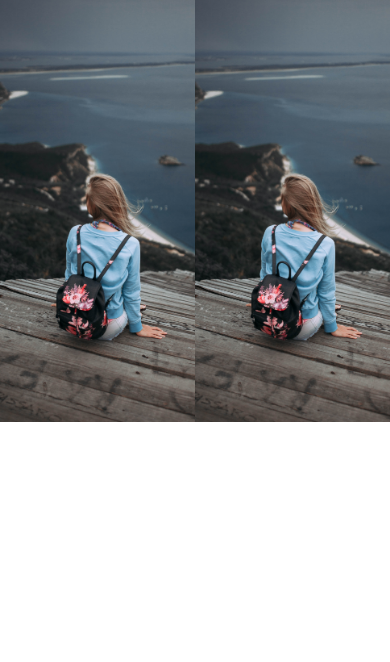
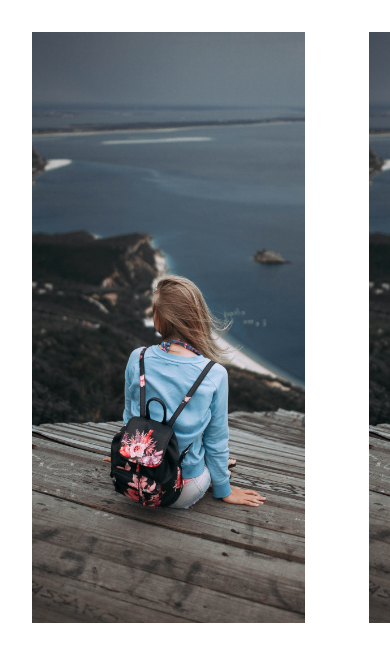
Before and after one commit to mgoral2/RockBandPhilzCoffeeReactNative, a React Native app: screen / in a window 390 px wide. Shown: the top 662 px of the page. Built offline with nearby package versions, Linux system fonts and the light colour scheme.

Commit message:
more progress

```diff
--- /dev/null
+++ b/Card.tsx
@@ -0,0 +1,38 @@
+import React from "react";
+import {Dimensions, View, ScrollView, StyleSheet, Text, Image } from "react-native";
+
+const windowWidth = Dimensions.get('window').width;
+const windowHeight = Dimensions.get('window').height;
+
+var image1 = require('./images/1.jpg');
+
+const Card = ({passedImage}) => {
+
+  return (
+    <View styles = {styles.container} >
+      <View styles = {styles.image}>
+        <Image
+        source = {passedImage}
+        style = {{
+          height: windowHeight*.7,
+          width: windowWidth*.7,
+          margin: 32
+        }}/>
+      </View>
+    </View>
+  )
+
+}
+
+const styles = StyleSheet.create({
+  container: {
+    width: windowWidth*.8,
+    height: windowHeight*.8,
+  },
+  image:  {
+    width: windowWidth*.7,
+    height: windowHeight&.7,
+  }
+})
+
+export default Card;
--- a/PracticeScrollView.tsx
+++ b/PracticeScrollView.tsx
@@ -8,6 +8,24 @@
 
 var image1 = require('./images/1.jpg');
 
+import Card from './Card.tsx';
+
+const  PracticeScrollView = () => {
+
+  return(
+    <ScrollView
+    horizontal
+    >
+      <Card passedImage = {image1}/>
+      <Card passedImage = {image1}/>
+      <Card />
+      <Card passedImage = {image1}/>
+      <Card passedImage = {image1}/>
+    </ScrollView>
+  )
+}
+
+/*
 const PracticeScrollView = () => {
 
   return (
@@ -60,5 +78,6 @@
     </ScrollView>
   )
 }
+*/
 
 export default PracticeScrollView;
```
